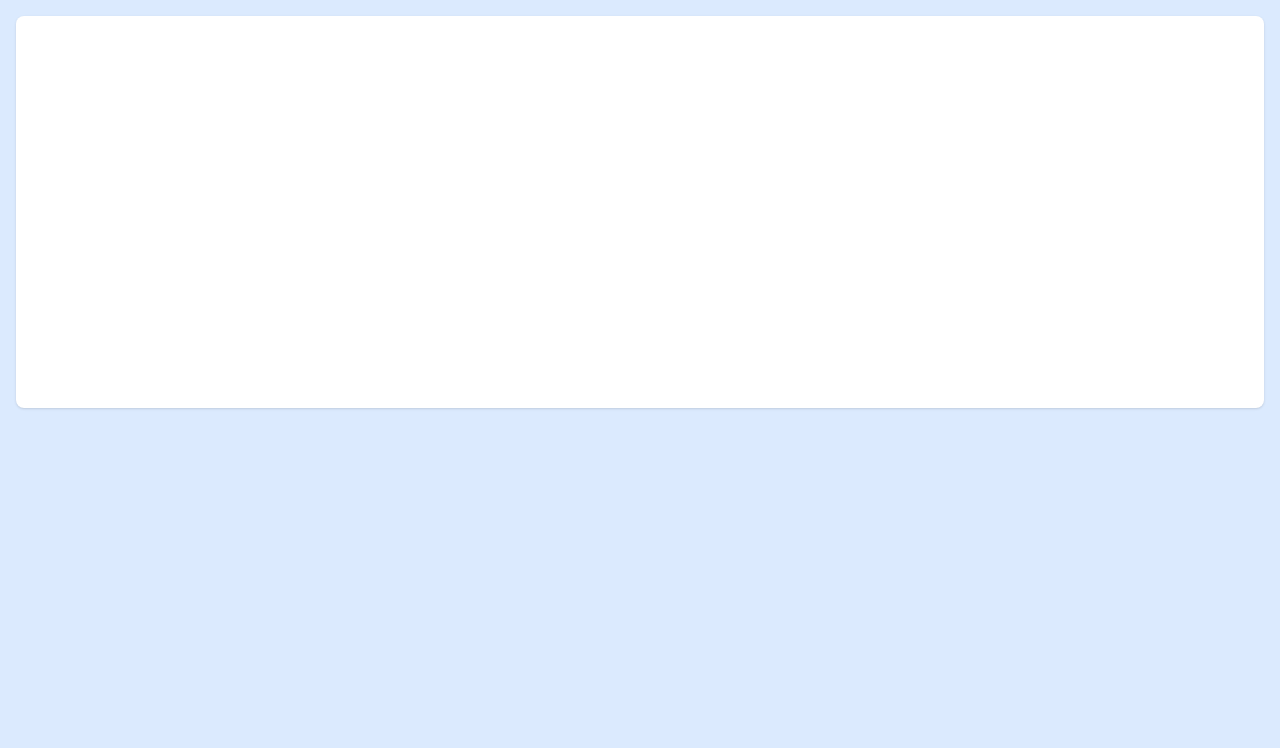
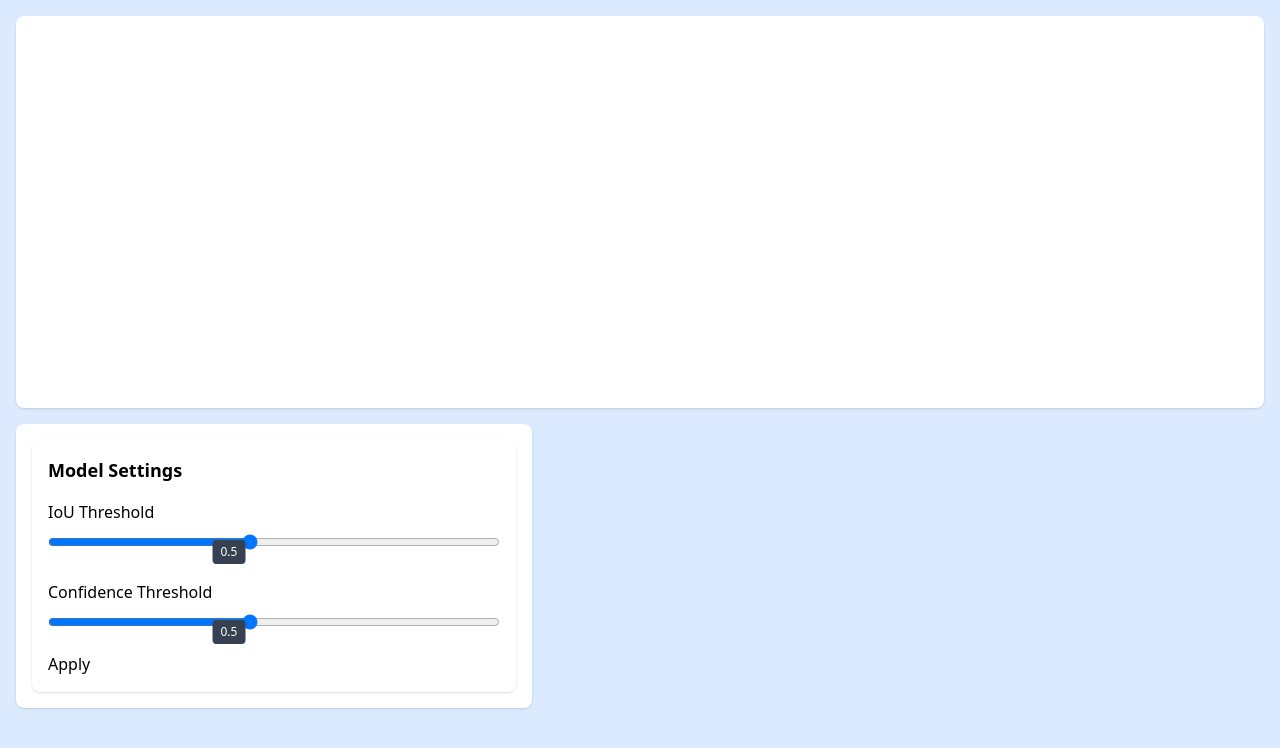
Before and after one commit to cassiocappellari/overview-ai-project, a React (Create React App) app in the folder client/: page / in a window 1280 px wide. Shown: the top 748 px of the page. Built offline with nearby package versions, Linux system fonts and the light colour scheme; the HTML template or start-up script is replaced by a standard one.

Commit message:
feat: create and implement the ConfigPanel component

```diff
--- /dev/null
+++ b/client/src/components/ConfigPanel.tsx
@@ -0,0 +1,60 @@
+import React, { useState } from "react";
+
+const ConfigPanel: React.FC = () => {
+  const [iou, setIou] = useState(0.5);
+  const [confidence, setConfidence] = useState(0.5);
+
+  const handleSave = () => {
+    console.log("IoU:", iou, "Confidence:", confidence);
+  };
+
+  return (
+    <div className="p-4 bg-white shadow rounded-lg">
+      <h3 className="text-lg font-bold mb-4">Model Settings</h3>
+
+      <div className="relative w-full">
+        <label className="block mb-2">IoU Threshold</label>
+        <input
+          type="range"
+          min="0.1"
+          max="1"
+          step="0.1"
+          value={iou}
+          onChange={(e) => setIou(Number(e.target.value))}
+          className="w-full"
+        />
+        <div
+          className="absolute top-10 left-1/2 transform -translate-x-1/2 bg-gray-700 text-white text-xs px-2 py-1 rounded"
+          style={{ left: `${(iou - 0.1) * 100}%` }}
+        >
+          {iou.toFixed(1)}
+        </div>
+      </div>
+
+      <div className="relative w-full mt-6">
+        <label className="block mb-2">Confidence Threshold</label>
+        <input
+          type="range"
+          min="0.1"
+          max="1"
+          step="0.1"
+          value={confidence}
+          onChange={(e) => setConfidence(Number(e.target.value))}
+          className="w-full"
+        />
+        <div
+          className="absolute top-10 left-1/2 transform -translate-x-1/2 bg-gray-700 text-white text-xs px-2 py-1 rounded"
+          style={{ left: `${(confidence - 0.1) * 100}%` }}
+        >
+          {confidence.toFixed(1)}
+        </div>
+      </div>
+
+      <button onClick={handleSave} className="btn-primary mt-4">
+        Apply
+      </button>
+    </div>
+  );
+};
+
+export default ConfigPanel;
--- a/client/src/components/Layout.tsx
+++ b/client/src/components/Layout.tsx
@@ -1,5 +1,6 @@
 import React from "react";
 import VideoPlayer from "./VideoPlayer";
+import ConfigPanel from "./ConfigPanel";
 
 const Layout: React.FC = () => {
   return (
@@ -7,6 +8,10 @@ const Layout: React.FC = () => {
       <div className="row-span-1 col-span-2 bg-white rounded-lg shadow p-4">
         <VideoPlayer />
       </div>
+
+      <div className="row-span-2 col-span-1 bg-white rounded-lg shadow p-4">
+        <ConfigPanel />
+      </div>
     </div>
   );
 };
```
